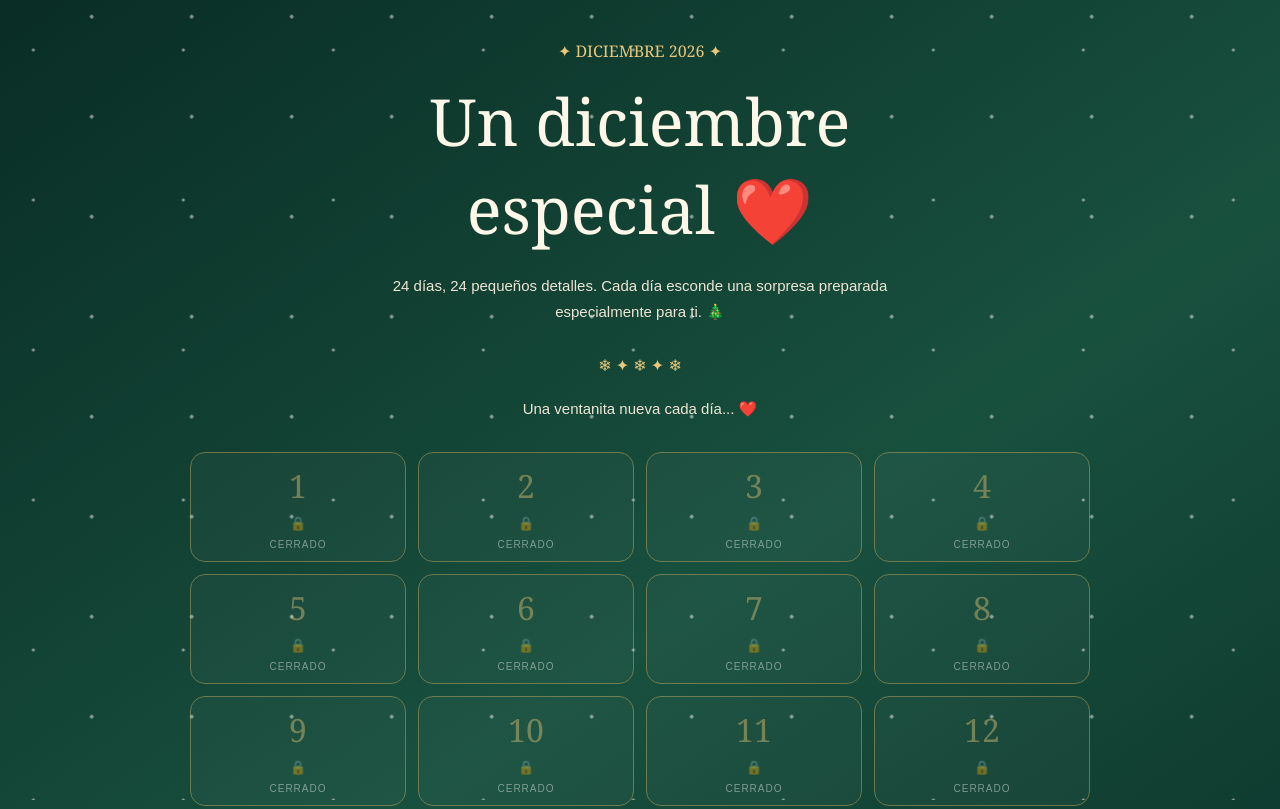
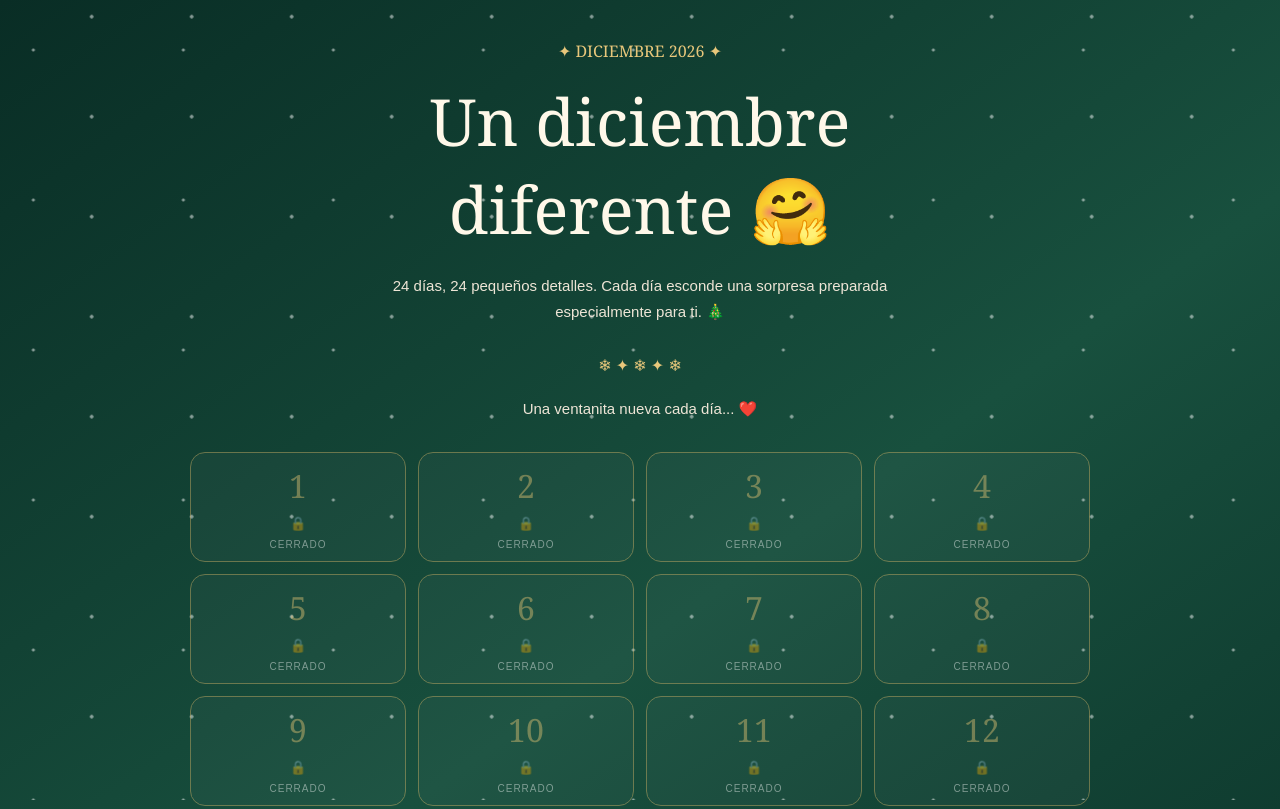
Before and after one commit to BarrosoDani/calendario-navidad, a plain HTML site: page index.html in a window 1280 px wide. Shown: the top 809 px of the page. Drawn offline with Linux system fonts and the light colour scheme.

Commit message:
Update index.html

```diff
--- a/index.html
+++ b/index.html
@@ -34,7 +34,7 @@ footer{margin-top:30px;font:13px/1.8 Arial;color:#ddd}
 <div class="snow"></div>
 <main>
 <div class="gold">✦ DICIEMBRE 2026 ✦</div>
-<h1>Un diciembre<br>especial ❤️</h1>
+<h1>Un diciembre<br>diferente 🤗</h1>
 <p class="subtitle">24 días, 24 pequeños detalles. Cada día esconde una sorpresa preparada especialmente para ti. 🎄</p>
 <div class="gold">❄ ✦ ❄ ✦ ❄</div>
 <p class="subtitle" id="notice">Una ventanita nueva cada día... ❤️</p>
```
